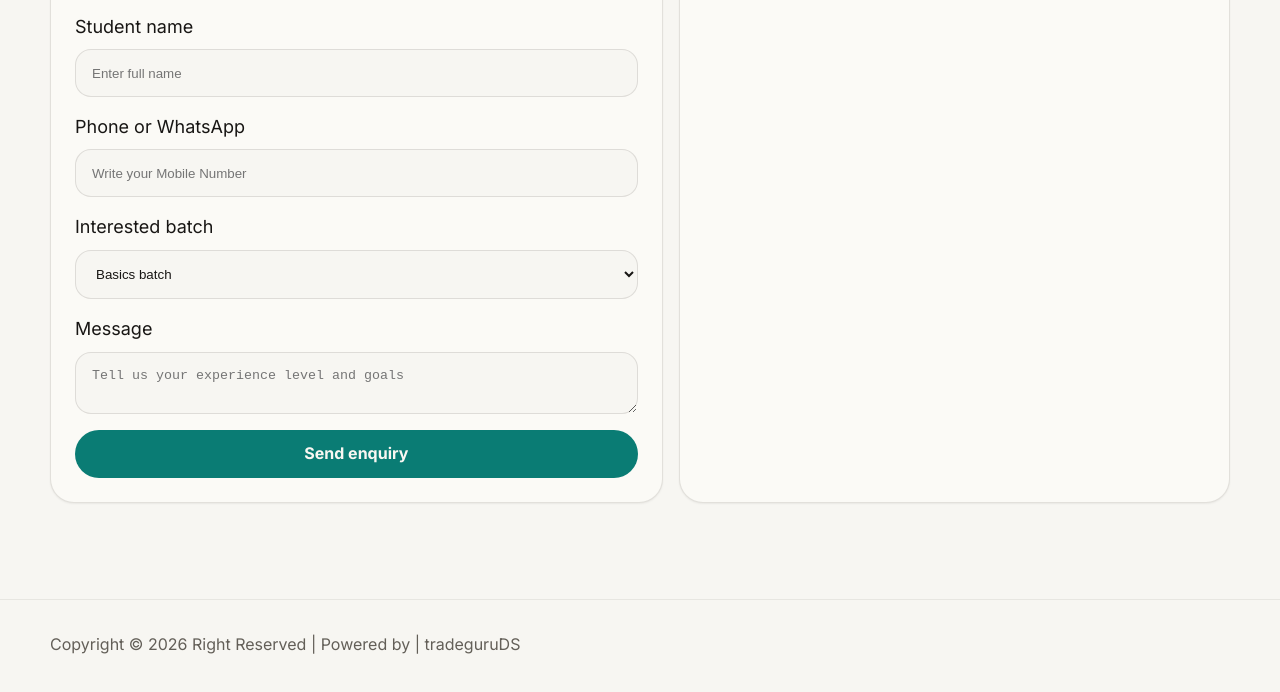
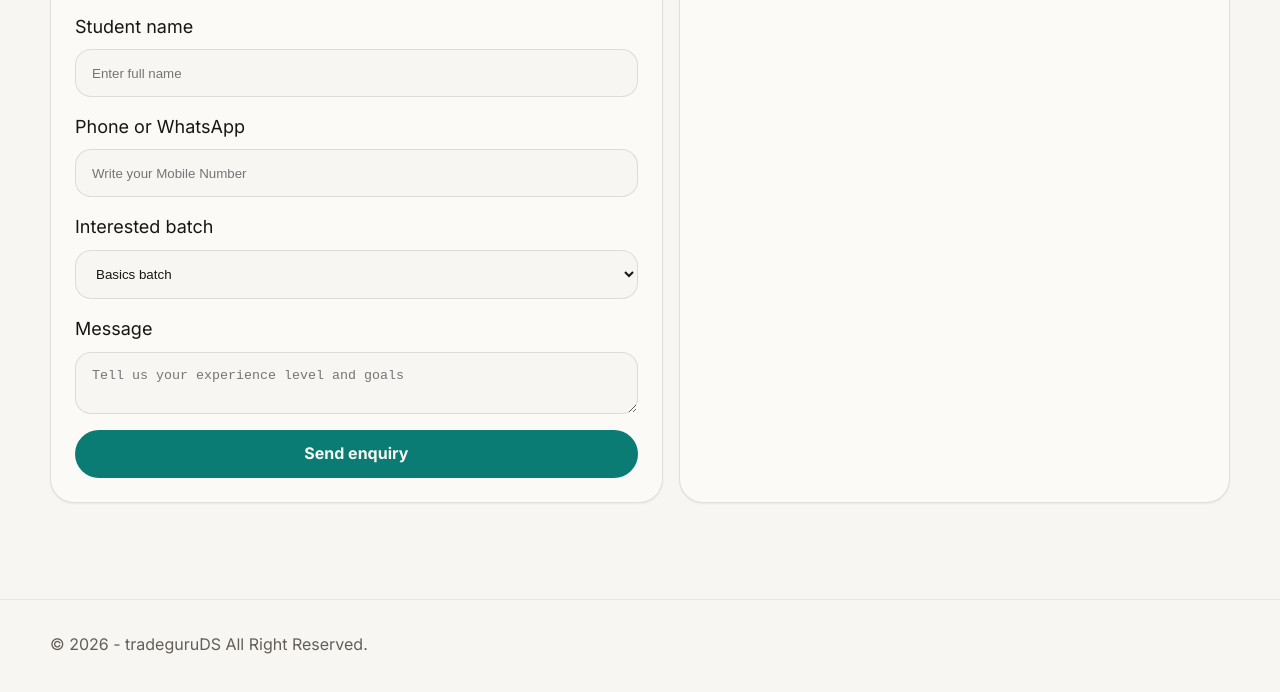
Before and after one commit to tradeguruds/icare-Latur, a plain HTML site: page index.html in a window 1280 px wide. Shown: the part 3395-4087 px from the top of the page. Drawn offline with Linux system fonts and the light colour scheme.

Commit message:
Update index.html

```diff
--- a/index.html
+++ b/index.html
@@ -753,7 +753,7 @@
 
   <footer class="site-footer">
     <div class="container footer-row">
-      <div>Copyright © 2026 Right Reserved | Powered by | tradeguruDS</div>
+      <div>© 2026 - tradeguruDS All Right Reserved.</div>
     </div>
   </footer>
 
```
